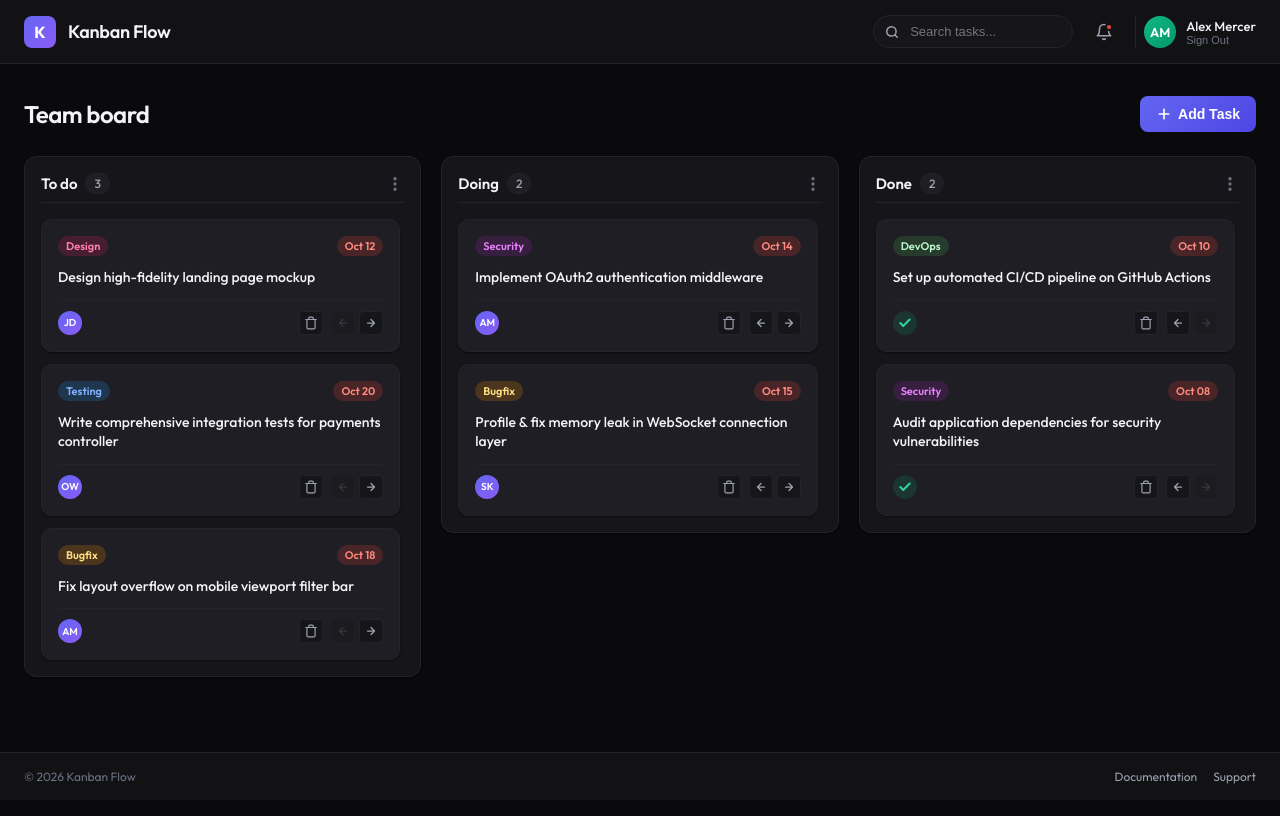
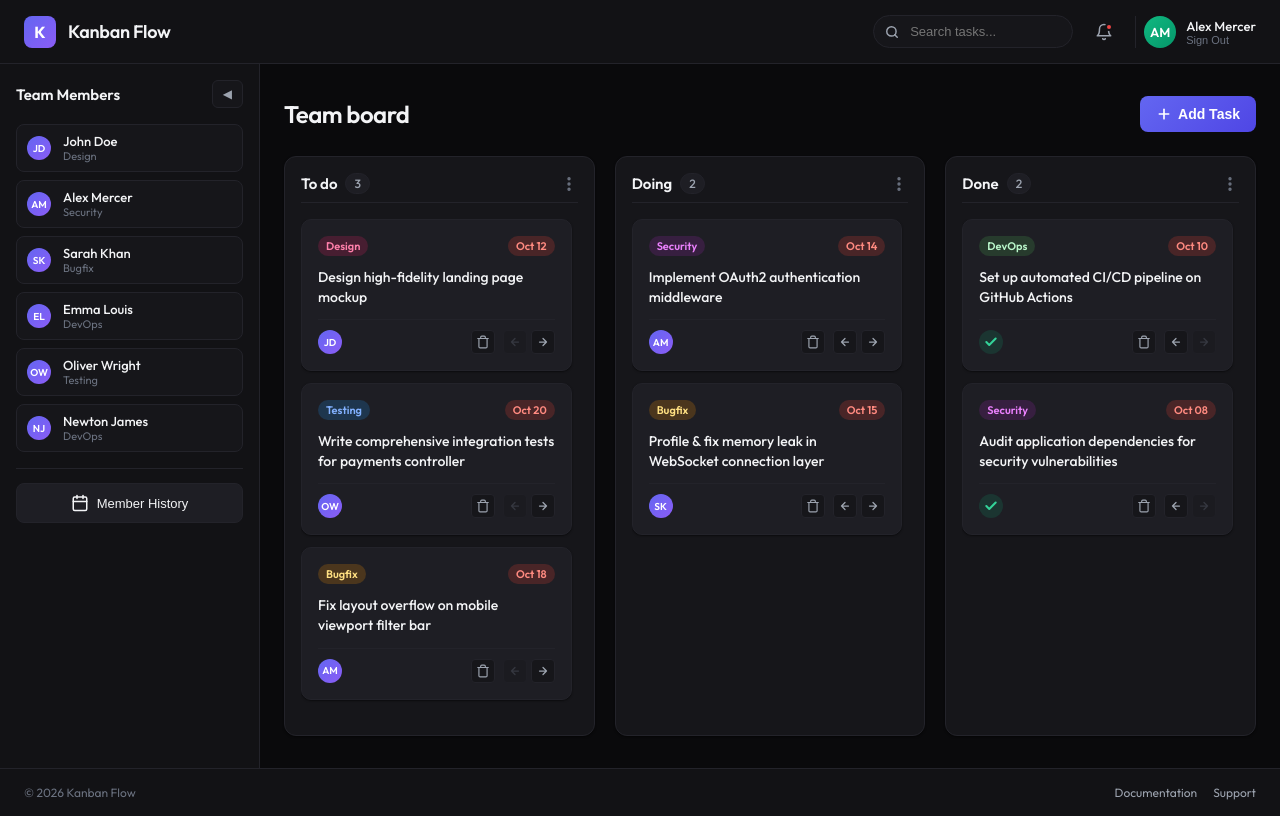
Before and after one commit to rmlkloch/Group_14_Fullstackdev, a React (Vite) app: page / in a window 1280 px wide. Both pictures are taken after typing "name@example.com", "Sample123" into the empty fields and a click on the button "Sign In". Built offline with nearby package versions, Linux system fonts and the light colour scheme.

Commit message:
feat: add side panel, member list, and history calander feature

```diff
--- a/src/App.css
+++ b/src/App.css
@@ -367,12 +367,14 @@ body {
   letter-spacing: -0.5px;
 }
 
+/* Locked Equal-Height Columns Grid */
 .board-columns {
   display: grid;
   grid-template-columns: repeat(3, 1fr);
   gap: 20px;
-  align-items: start;
+  align-items: stretch;
   flex: 1;
+  min-height: 0;
 }
 
 @media (max-width: 1024px) {
@@ -389,7 +391,9 @@ body {
   border-radius: 12px;
   display: flex;
   flex-direction: column;
-  max-height: calc(100vh - 240px);
+  height: calc(100vh - 220px);
+  max-height: 750px;
+  min-height: 500px;
   box-shadow: var(--shadow-sm);
   padding: 16px;
 }
@@ -443,15 +447,16 @@ body {
   display: flex;
   flex-direction: column;
   gap: 12px;
-  overflow: visible;
-  flex-grow: 1;
-  padding-right: 4px;
-  margin-bottom: 12px;
+  overflow-y: auto;
+  overflow-x: hidden;
+  flex: 1;
+  padding-right: 6px;
+  margin-bottom: 0;
 }
 
 /* Custom Scrollbar for columns */
 .column-cards-container::-webkit-scrollbar {
-  width: 6px;
+  width: 5px;
 }
 
 .column-cards-container::-webkit-scrollbar-track {
@@ -737,7 +742,6 @@ body {
   overflow-y: auto;
 }
 
-/* Minimalist Scrollbar for Member Dropdown */
 .member-dropdown::-webkit-scrollbar {
   width: 4px;
 }
@@ -754,7 +758,6 @@ body {
 .member-dropdown::-webkit-scrollbar-thumb:hover {
   background-color: #777;
 }
-
 
 .member-dropdown-item {
   background: none;
@@ -984,3 +987,169 @@ body {
 .submit-button:hover {
   transform: translateY(-1px);
 }
+
+/* ==========================================================================
+   Side Panel & History Calendar Styles (Member 6 - Professional Compact Layout)
+   ========================================================================== */
+.side-panel {
+  width: 260px;
+  background-color: var(--bg-navbar);
+  border-right: 1px solid var(--border-primary);
+  display: flex;
+  flex-direction: column;
+  padding: 16px;
+  transition: width 0.3s cubic-bezier(0.16, 1, 0.3, 1);
+  flex-shrink: 0;
+}
+
+.side-panel.collapsed {
+  width: 68px;
+  padding: 16px 10px;
+  align-items: center;
+}
+
+.side-panel-header {
+  display: flex;
+  align-items: center;
+  justify-content: space-between;
+  width: 100%;
+  margin-bottom: 16px;
+}
+
+.side-panel.collapsed .side-panel-header {
+  justify-content: center;
+}
+
+.side-panel-title {
+  font-size: 15px;
+  font-weight: 600;
+  color: var(--text-primary);
+  margin: 0;
+}
+
+.toggle-panel-btn {
+  background: var(--bg-column);
+  border: 1px solid var(--border-primary);
+  color: var(--text-secondary);
+  border-radius: 6px;
+  padding: 6px 10px;
+  cursor: pointer;
+  font-size: 12px;
+  transition: all 0.2s ease;
+}
+
+.toggle-panel-btn:hover {
+  color: var(--text-primary);
+  border-color: var(--border-focus);
+}
+
+.side-panel-content {
+  display: flex;
+  flex-direction: column;
+  width: 100%;
+  gap: 16px;
+}
+
+.member-list-section {
+  width: 100%;
+}
+
+.member-list {
+  list-style: none;
+  padding: 0;
+  margin: 0;
+  display: flex;
+  flex-direction: column;
+  gap: 8px;
+}
+
+.member-item {
+  display: flex;
+  align-items: center;
+  gap: 12px;
+  padding: 8px 10px;
+  background-color: var(--bg-column);
+  border: 1px solid var(--border-primary);
+  border-radius: 8px;
+  transition: border-color 0.2s ease, background-color 0.2s ease;
+}
+
+.side-panel.collapsed .member-item {
+  justify-content: center;
+  padding: 8px 0;
+  background-color: transparent;
+  border-color: transparent;
+}
+
+.side-panel.collapsed .member-item:hover {
+  background-color: var(--bg-card-hover);
+  border-radius: 50%;
+}
+
+.member-info-text {
+  display: flex;
+  flex-direction: column;
+}
+
+.member-name-text {
+  font-size: 13px;
+  font-weight: 500;
+  color: var(--text-primary);
+}
+
+.member-role-text {
+  font-size: 11px;
+  color: var(--text-muted);
+}
+
+.history-widget-section {
+  padding-top: 14px;
+  border-top: 1px solid var(--border-primary);
+  width: 100%;
+}
+
+.history-toggle-btn {
+  width: 100%;
+  display: flex;
+  align-items: center;
+  justify-content: center;
+  gap: 8px;
+  background: var(--bg-card);
+  border: 1px solid var(--border-primary);
+  color: var(--text-primary);
+  padding: 10px;
+  border-radius: 8px;
+  cursor: pointer;
+  font-size: 13px;
+  font-weight: 500;
+  transition: all 0.2s ease;
+}
+
+.side-panel.collapsed .history-toggle-btn {
+  padding: 10px 0;
+  border-radius: 50%;
+  width: 44px;
+  height: 44px;
+  margin: 0 auto;
+}
+
+.history-toggle-btn:hover {
+  background-color: var(--bg-card-hover);
+  border-color: var(--accent);
+}
+
+.calendar-box {
+  display: flex;
+  flex-direction: column;
+  gap: 6px;
+  margin-top: 10px;
+}
+
+.history-banner {
+  background-color: var(--bg-column);
+  border: 1px solid var(--accent);
+  border-radius: 8px;
+  padding: 12px 16px;
+  margin-bottom: 20px;
+  animation: fadeIn 0.3s ease;
+}
--- /dev/null
+++ b/src/components/SidePanel.jsx
@@ -0,0 +1,93 @@
+import React, { useState } from 'react';
+
+export default function SidePanel({ selectedDate, onSelectDate }) {
+  const [isCollapsed, setIsCollapsed] = useState(false);
+  const [showCalendar, setShowCalendar] = useState(false);
+
+  // Team members list
+  const teamMembers = [
+    { id: 'JD', name: 'John Doe', role: 'Design' },
+    { id: 'AM', name: 'Alex Mercer', role: 'Security' },
+    { id: 'SK', name: 'Sarah Khan', role: 'Bugfix' },
+    { id: 'EL', name: 'Emma Louis', role: 'DevOps' },
+    { id: 'OW', name: 'Oliver Wright', role: 'Testing' },
+    { id: 'NJ', name: 'Newton James', role: 'DevOps' },
+  ];
+
+  return (
+    <aside className={`side-panel ${isCollapsed ? 'collapsed' : ''}`}>
+      {/* Header & Collapse Toggle Button */}
+      <div className="side-panel-header">
+        {!isCollapsed && <h3 className="side-panel-title">Team Members</h3>}
+        <button
+          className="toggle-panel-btn"
+          onClick={() => setIsCollapsed(!isCollapsed)}
+          title={isCollapsed ? 'Expand Side Panel' : 'Collapse Side Panel'}
+          aria-label="Toggle panel"
+        >
+          {isCollapsed ? '▶' : '◀'}
+        </button>
+      </div>
+
+      <div className="side-panel-content">
+        {/* Team Member List (Shows avatars in both expanded & collapsed modes) */}
+        <div className="member-list-section">
+          <ul className="member-list">
+            {teamMembers.map((member) => (
+              <li
+                key={member.id}
+                className="member-item"
+                title={isCollapsed ? `${member.name} (${member.role})` : ''}
+              >
+                <div className="avatar-circle">{member.id}</div>
+                {!isCollapsed && (
+                  <div className="member-info-text">
+                    <span className="member-name-text">{member.name}</span>
+                    <span className="member-role-text">{member.role}</span>
+                  </div>
+                )}
+              </li>
+            ))}
+          </ul>
+        </div>
+
+        {/* History & Calendar Section (Shows icon in both modes) */}
+        <div className="history-widget-section">
+          <button
+            className="history-toggle-btn"
+            onClick={() => {
+              setShowCalendar(!showCalendar);
+              // Auto-expand sidebar if calendar is clicked while collapsed
+              if (isCollapsed) setIsCollapsed(false);
+            }}
+            title="Member History & Calendar"
+          >
+            <svg width="18" height="18" viewBox="0 0 24 24" fill="none" stroke="currentColor" strokeWidth="2" strokeLinecap="round" strokeLinejoin="round">
+              <rect x="3" y="4" width="18" height="18" rx="2" ry="2"></rect>
+              <line x1="16" y1="2" x2="16" y2="6"></line>
+              <line x1="8" y1="2" x2="8" y2="6"></line>
+              <line x1="3" y1="10" x2="21" y2="10"></line>
+            </svg>
+            {!isCollapsed && <span>Member History</span>}
+          </button>
+
+          {showCalendar && !isCollapsed && (
+            <div className="calendar-box">
+              <label htmlFor="history-date-picker" className="form-label" style={{ fontSize: '12px', marginTop: '8px' }}>
+                Filter History by Date:
+              </label>
+              <input
+                id="history-date-picker"
+                type="date"
+                className="form-input"
+                style={{ padding: '8px', fontSize: '13px', width: '100%', cursor: 'pointer' }}
+                value={selectedDate || ''}
+                onChange={(e) => onSelectDate(e.target.value)}
+              />
+            </div>
+          )}
+        </div>
+      </div>
+    </aside>
+  );
+}
--- a/src/pages/HomePage.jsx
+++ b/src/pages/HomePage.jsx
@@ -3,15 +3,33 @@ import Column from '../components/Column';
 import TaskCard from '../components/TaskCard';
 import SkeletonCard from '../components/SkeletonCard';
 import CreateTaskModal from '../components/CreateTaskModal';
+import SidePanel from '../components/SidePanel';
 import { INITIAL_TASKS } from '../data/mockTasks';
 
 const COLUMNS = ['To do', 'Doing', 'Done'];
+
+// Mock history logs linked to dates
+const MEMBER_HISTORY_LOGS = {
+  '2026-08-01': [
+    'JD created initial task wireframes.',
+    'AM set up basic app routing.'
+  ],
+  '2026-08-03': [
+    'SK resolved WebSocket connection edge cases.',
+    'EL added CI/CD GitHub Actions workflow.'
+  ],
+  '2026-08-05': [
+    'OW completed unit test suite for payment controller.',
+    'NJ added team side panel, member badges, and history calendar view.'
+  ]
+};
 
 export default function HomePage({ onLogout }) {
   const [tasks, setTasks] = useState(INITIAL_TASKS);
   const [loading, setLoading] = useState(true);
   const [searchQuery, setSearchQuery] = useState('');
   const [isCreateModalOpen, setIsCreateModalOpen] = useState(false);
+  const [selectedDate, setSelectedDate] = useState(null);
 
   const categories = Array.from(
     new Set([
@@ -40,7 +58,6 @@ export default function HomePage({ onLogout }) {
     }, 1500);
     return () => clearTimeout(timer);
   }, []);
-
 
   // Handle updating task's assigned member
   const updateTaskMember = (taskId, newMember) => {
@@ -121,8 +138,16 @@ export default function HomePage({ onLogout }) {
         </div>
       </header>
 
+      {/* Side-by-Side Flex Layout: SidePanel + Main Board */}
+      <div style={{ display: 'flex', flex: 1, overflow: 'hidden' }}>
+        {/* Member 6 Side Panel Component */}
+        <SidePanel
+          selectedDate={selectedDate}
+          onSelectDate={setSelectedDate}
+        />
+
         {/* Main Kanban Content Area */}
-      <main className="board-main">
+        <main className="board-main" style={{ flex: 1, overflowY: 'auto' }}>
           <div className="board-header">
             <h2 className="board-heading">Team board</h2>
             <button
@@ -137,6 +162,36 @@ export default function HomePage({ onLogout }) {
               Add Task
             </button>
           </div>
+
+          {/* Member 6 Calendar History Banner */}
+          {selectedDate && (
+            <div className="history-banner">
+              <div style={{ display: 'flex', justifyContent: 'space-between', alignItems: 'center', marginBottom: '8px' }}>
+                <h4 style={{ margin: 0, fontSize: '14px', color: 'var(--text-primary)' }}>
+                  Member Activity History for <span style={{ color: 'var(--tag-text-purple)' }}>{selectedDate}</span>
+                </h4>
+                <button
+                  onClick={() => setSelectedDate(null)}
+                  style={{ background: 'none', border: 'none', color: 'var(--text-muted)', cursor: 'pointer', fontSize: '13px' }}
+                >
+                  ✕ Clear
+                </button>
+              </div>
+              <ul style={{ paddingLeft: '20px', margin: 0 }}>
+                {MEMBER_HISTORY_LOGS[selectedDate] ? (
+                  MEMBER_HISTORY_LOGS[selectedDate].map((log, index) => (
+                    <li key={index} style={{ fontSize: '13px', color: 'var(--text-secondary)', marginBottom: '4px' }}>
+                      {log}
+                    </li>
+                  ))
+                ) : (
+                  <li style={{ fontSize: '13px', color: 'var(--text-muted)' }}>
+                    No recorded member history for this date.
+                  </li>
+                )}
+              </ul>
+            </div>
+          )}
 
           {isCreateModalOpen && (
             <CreateTaskModal
@@ -166,6 +221,7 @@ export default function HomePage({ onLogout }) {
             })}
           </div>
         </main>
+      </div>
 
       {/* Footer bar */}
       <footer className="footer">
```
Lines whose indentation alone changed are shown as unchanged.
